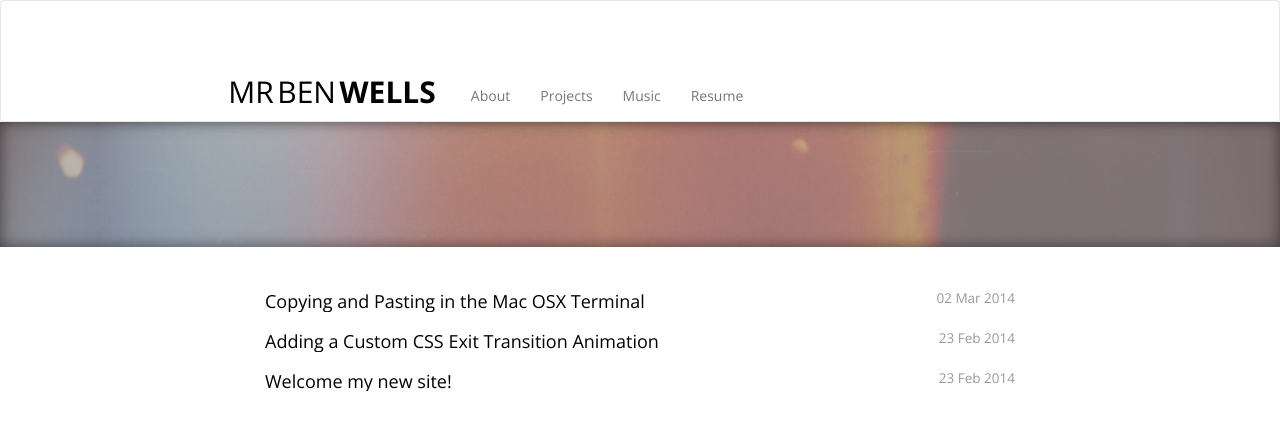
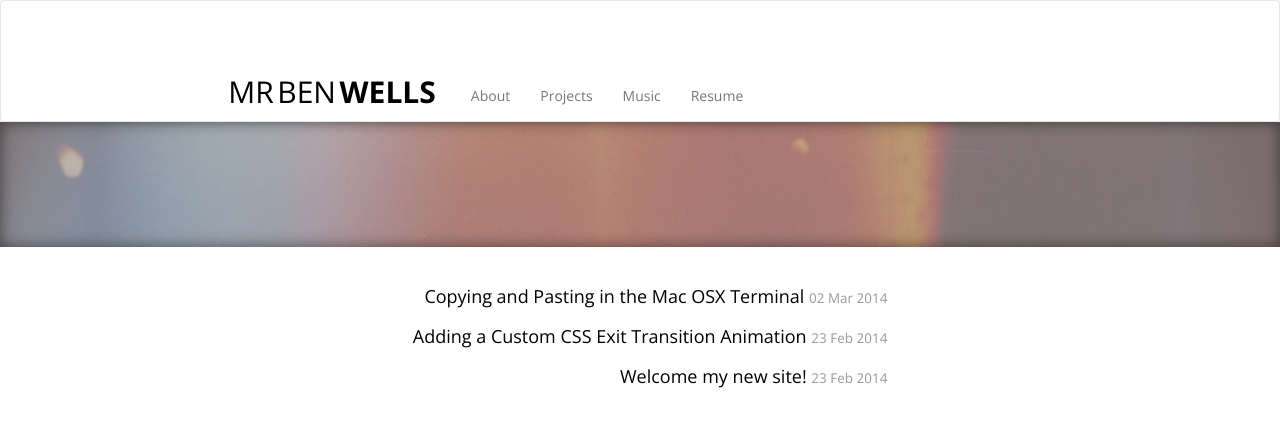
Before and after one commit to benwells/benwells.github.io, a Jekyll site: the page built from index.html, in a window 1280 px wide. Shown: the top 430 px of the page. Built offline with Jekyll 4.4.1, drawn with Linux system fonts in a browser that asks for light colours; nearby versions of some CDN libraries; Markdown is read by kramdown in place of the engine named in the settings.

Commit message:
list styles revamped

```diff
--- a/css/neutral-theme.css
+++ b/css/neutral-theme.css
@@ -14,31 +14,12 @@ body {
   border-right: 5px solid #EEE;
   text-align: right;
 }
-.centered-pills {
-  text-align:center;
-  margin-top: 30px;
-}
-.centered-pills a {
-  float:left;
-  font-size: large;
-  color:black;
-}
-.centered-pills li {
-  display:inline;
-}
-.centered-pills ul.nav-pills {
-  display:inline-block;
-}
-.centered-pills ul {
-  height: 40px;
-}
 #cinner {
   margin: 0 auto;
   width: 66%;
   min-width:555px;
 }
 .container-fluid {
-/*  width:60%;*/
   margin-top: 70px;
   text-align:center;
 }
@@ -49,11 +30,11 @@ h1 small {
   color: #5C5C5C;
 }
 #hero {
-  height:125px;
   background: url('../img/bg2-dark3.jpg') no-repeat center center fixed;
   background-size: 100% 100%;
+  box-shadow: inset 0 0 15px rgba(0, 0, 0, 0.5);
+  height:125px;
   width:100%;
-  box-shadow: inset 0 0 15px rgba(0, 0, 0, 0.5);
 }
 .icon-row {
   height: 60px;
@@ -66,8 +47,8 @@ h1 small {
 }
 #logo {
   height: 150px;
+  margin: 0 auto;
   width: 150px;
-  margin: 0 auto;
 }
 #logolink:hover {
   color: #4E4E4E;
@@ -75,20 +56,6 @@ h1 small {
 #logolink {
   text-decoration:none;
   color: black;
-}
-.media a, h1 a {
-  text-decoration: none;
-}
-.media a:hover, h1 a:hover {
-  color:#004F77;
-  background: none;
-  text-decoration: none;
-}
-.media-body p {
-  display: inline-block;
-}
-.media-body a {
-  color: navy;
 }
 .media-heading {
   color: black;
@@ -159,6 +126,9 @@ h1 small {
   width: 300px;
   height: auto;
 }
+.title {
+  padding-bottom: 3px;
+}
 @media (max-width: 890px) {
   .navbar-fixed-bottom {
     display:none;
@@ -171,4 +141,7 @@ h1 small {
   #cinner {
     min-width: 300px;
   }
+  .postdate {
+    display:block;
+  }
 }
--- a/index.html
+++ b/index.html
@@ -6,16 +6,16 @@ title: Mr. Ben Wells
 <br>
 <div class="row clearfix">
 <!--   <div class="col-md-1 column"></div> -->
-  <div class="col-md-8 col-md-offset-2">
+  <div class="col-md-6 col-md-offset-3">
     <ul class="media-list">
 
       {% for post in site.posts limit: 10 %}
         <li class="media">
           <div class="media-body">
             <a href="{{ post.url }}">
-              <h4 class="media-heading">
-                <span class='title pull-left'>{{ post.title }}</span>
-                <small class='pull-right'>{{ post.date | date_to_string }}</small>
+              <h4 class="media-heading" style='text-align:right;margin-right:30px;'>
+                <span class='title'>{{ post.title }}</span>
+                <small class='postdate'>{{ post.date | date_to_string }}</small>
               </h4>
             </a>
 <!--             <p>{{ post.excerpt }}</p> -->
```
